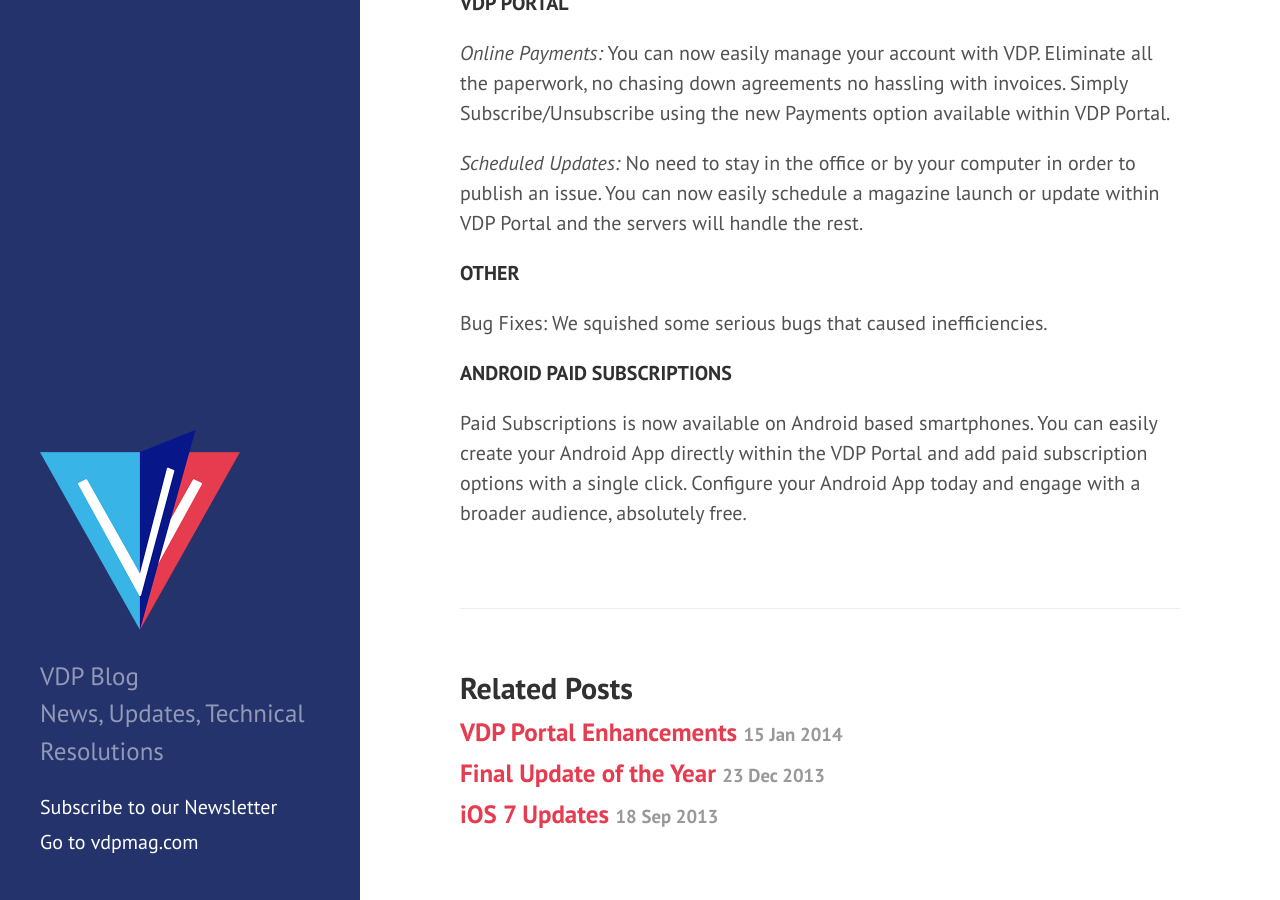
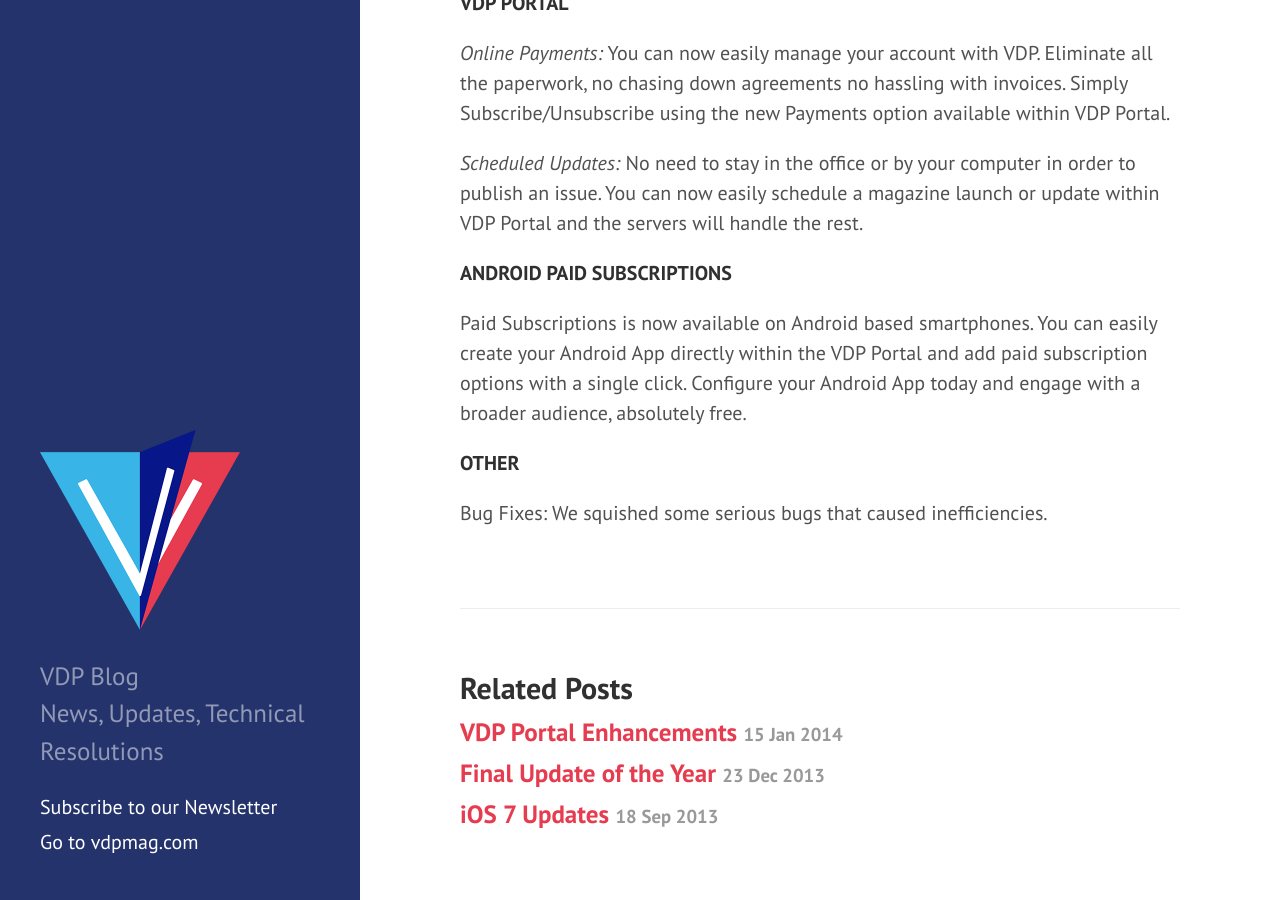
Before and after one commit to Valensas/blog.vdpmag.com, a Jekyll site: the page built from _posts/2015-02-10-VDP-Bundle-Update.md, in a window 1280 px wide and 900 px high, scrolled down 1192 px. Built offline with Jekyll 4.4.1, drawn with Linux system fonts in a browser that asks for light colours; Markdown is read by kramdown in place of the engine named in the settings; comment, search, counter and statistics services are not loaded.

```diff
--- a/_posts/2015-02-10-VDP-Bundle-Update.md
+++ b/_posts/2015-02-10-VDP-Bundle-Update.md
@@ -29,10 +29,10 @@ iOS 8.1.3 Update: Unclogged issues with HTML5, video and tiny others that came w
 
 *Scheduled Updates:* No need to stay in the office or by your computer in order to publish an issue. You can now easily schedule a magazine launch or update within VDP Portal and the servers will handle the rest.
 
+**ANDROID PAID SUBSCRIPTIONS**
+
+Paid Subscriptions is now available on Android based smartphones. You can easily create your Android App directly within the VDP Portal and add paid subscription options with a single click. Configure your Android App today and engage with a broader audience, absolutely free.
+
 **OTHER**
 
 Bug Fixes: We squished some serious bugs that caused inefficiencies.
-
-**ANDROID PAID SUBSCRIPTIONS**
-
-Paid Subscriptions is now available on Android based smartphones. You can easily create your Android App directly within the VDP Portal and add paid subscription options with a single click. Configure your Android App today and engage with a broader audience, absolutely free.
```
